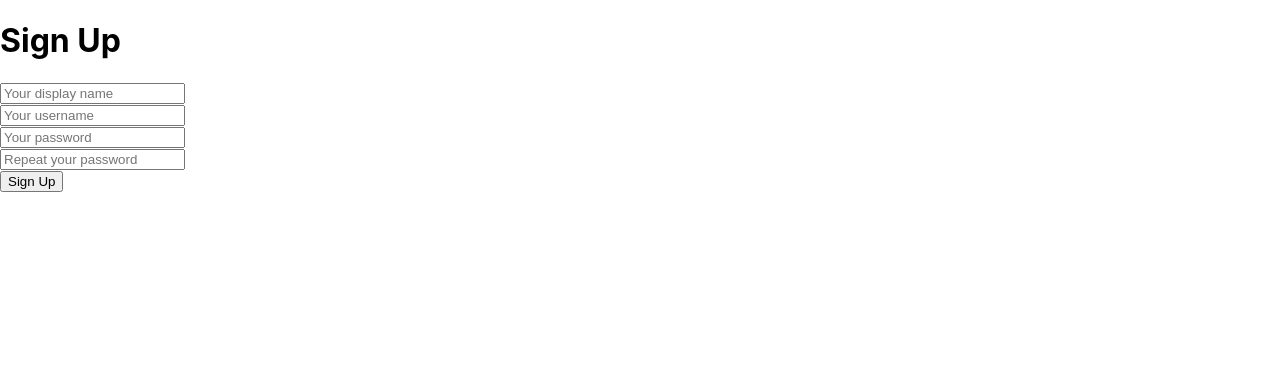
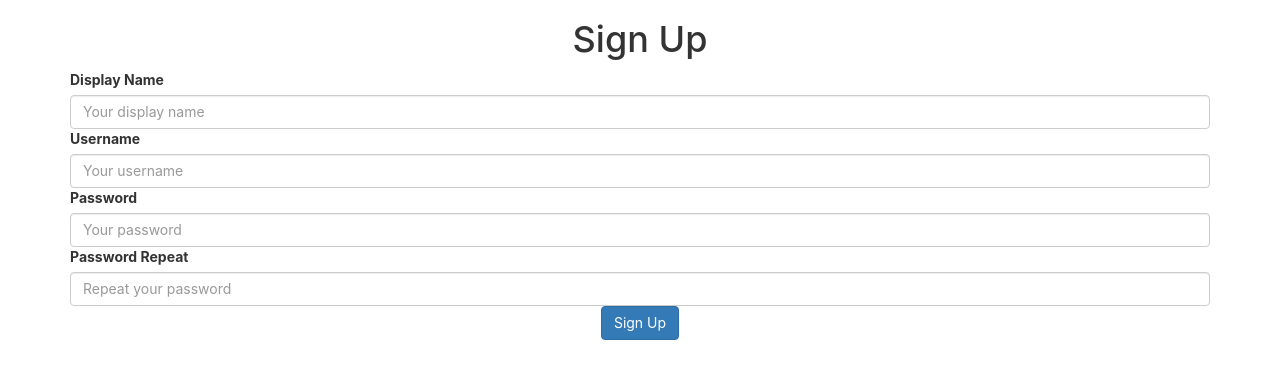
Before and after one commit to punam-shelke/Hoaxify-Frontend, a React (Create React App) app: page / in a window 1280 px wide. Shown: the top 378 px of the page. Built offline with nearby package versions, Linux system fonts and the light colour scheme.

Commit message:
Add styling to the signup form using bootstrap css classes

```diff
--- a/public/index.html
+++ b/public/index.html
@@ -24,6 +24,9 @@
       work correctly both with client-side routing and a non-root public URL.
       Learn how to configure a non-root public URL by running `npm run build`.
     -->
+    <!-- Latest compiled and minified CSS -->
+    <link rel="stylesheet" href="https://maxcdn.bootstrapcdn.com/bootstrap/3.3.7/css/bootstrap.min.css"
+      integrity="sha384-BVYiiSIFeK1dGmJRAkycuHAHRg32OmUcww7on3RYdg4Va+PmSTsz/K68vbdEjh4u" crossorigin="anonymous">
     <title>React App</title>
   </head>
   <body>
--- a/src/pages/UserSignupPage.js
+++ b/src/pages/UserSignupPage.js
@@ -39,40 +39,50 @@ export class UserSignupPage extends React.Component {
 
   render() {
     return (
-      <div>
-        <h1>Sign Up</h1>
-        <div>
+      <div className="container">
+        <h1 className="text-center">Sign Up</h1>
+        <div className="col-12 mb-3">
+          <label>Display Name</label>
           <input
+            className="form-control"
             placeholder="Your display name"
             value={this.state.displayName}
             onChange={this.onChangeDisplayName}
           />
         </div>
-        <div>
+        <div className="col-12 mb-3">
+          <label>Username</label>
           <input
+            className="form-control"
             placeholder="Your username"
             value={this.state.username}
             onChange={this.onChangeUsername}
           />
         </div>
-        <div>
+        <div className="col-12 mb-3">
+          <label>Password</label>
           <input
+            className="form-control"
             placeholder="Your password"
             type="password"
             value={this.state.password}
             onChange={this.onChangePassword}
           />
         </div>
-        <div>
+        <div className="col-12 mb-3">
+          <label>Password Repeat</label>
           <input
+            className="form-control"
             placeholder="Repeat your password"
             type="password"
             value={this.state.passwordRepeat}
             onChange={this.onChangePasswordRepeat}
           />
         </div>
-        <div>
-          <button onClick={this.onClickSignup}>Sign Up</button>
+        <div className="text-center">
+          <button className="btn btn-primary" onClick={this.onClickSignup}>
+            Sign Up
+          </button>
         </div>
       </div>
     );
```
Also changed, not shown: src/Notes.md (+7 -3 lines).
